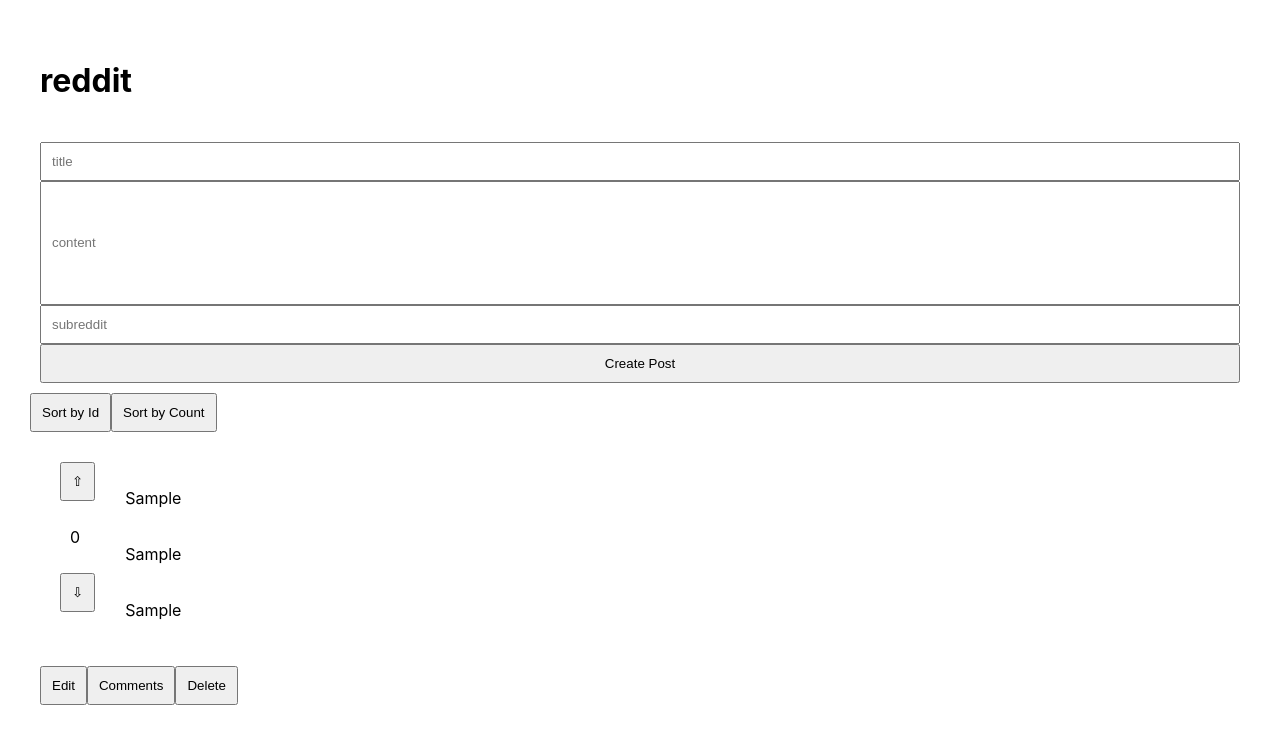
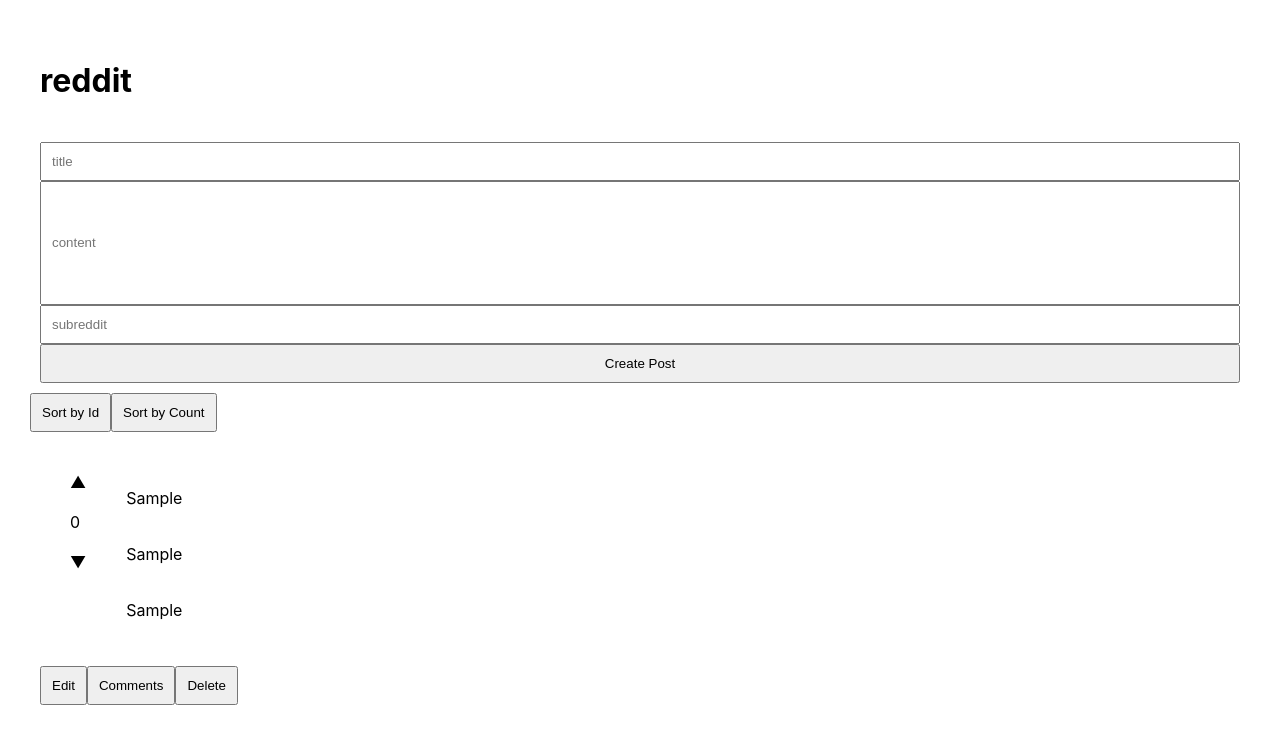
Before and after one commit to 4nth0ny1/reddit-front-2, a React (Create React App) app: page / in a window 1280 px wide. Both pictures are taken after typing "Sample", "Sample", "Sample" into the empty fields and a click on the button "Create Post". Shown: the top 744 px of the page. Built offline with nearby package versions, Linux system fonts and the light colour scheme; no server answers.

Commit message:
add styles to counter

```diff
--- a/src/App.js
+++ b/src/App.js
@@ -60,7 +60,7 @@
 
   const sortByCount = () => {
     const sortedCounts = [...posts].sort( function (a,b) {
-      return a.id - b.id
+      return b.title - a.title
     })
     setPosts(sortedCounts)
   }
--- a/src/components/Posts/Post.jsx
+++ b/src/components/Posts/Post.jsx
@@ -30,9 +30,9 @@
         <>
           <div className="post-container">
             <div className="counter">
-              <button onClick={() => setCounter(counter + 1)}>⇧</button>
-              <p>{counter}</p>
-              <button onClick={() => setCounter(counter - 1)}>⇩</button>
+              <div onClick={() => setCounter(counter + 1)}>▲</div>
+              <div>{counter}</div>
+              <div onClick={() => setCounter(counter - 1)}>▼</div>
             </div>
             <div className="content">
               <p>{props.post.title}</p>
--- a/src/components/Posts/PostContainer.jsx
+++ b/src/components/Posts/PostContainer.jsx
@@ -3,7 +3,7 @@
 const PostContainer = (props) => {
 
     const postArray = props.posts.map(post => {
-        return <Post key={post.id} post={post} editPost={props.editPost} deletePost={props.deletePost}/>
+        return <Post key={post.id} post={post} sortByCount={props.sortByCount} editPost={props.editPost} deletePost={props.deletePost}/>
     })
 
     return(
```
